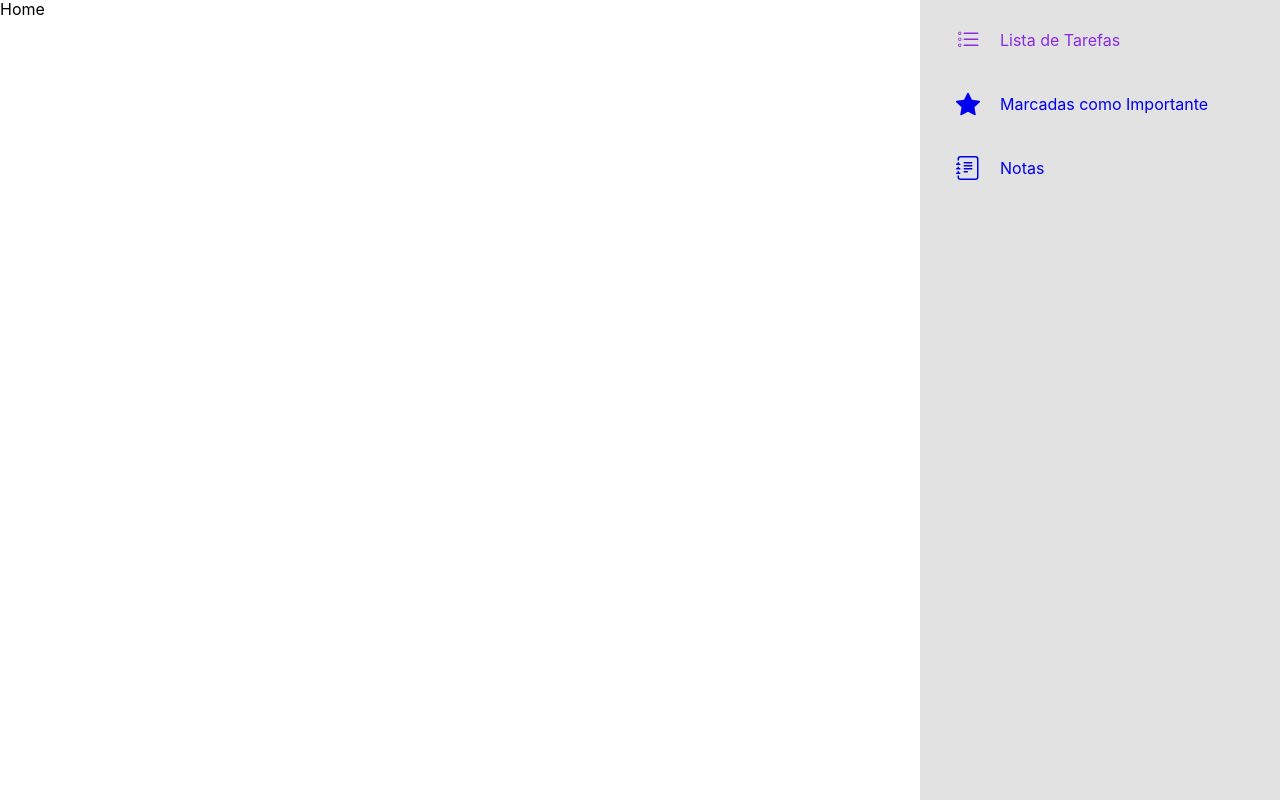
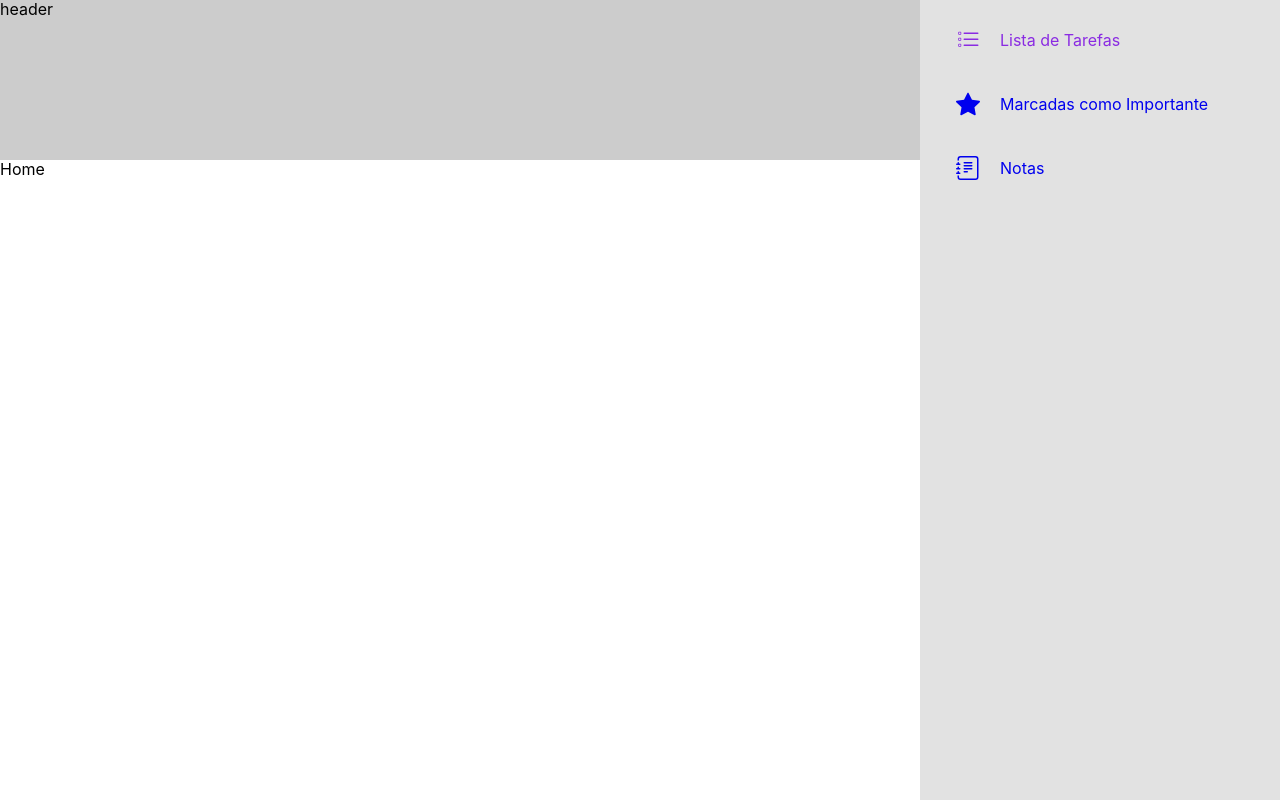
Before and after one commit to wendellwcl/ToDo-App, a React (Create React App) app: page / in a window 1280 px wide. Built offline with nearby package versions, Linux system fonts and the light colour scheme.

Commit message:
MainContainer e Header
estrutura inicial do conteudo principal = MainContainer, e do Header; reorganização dos demais componentes

```diff
--- a/src/App.js
+++ b/src/App.js
@@ -2,9 +2,8 @@
 import { HashRouter } from 'react-router-dom';
 
 //Components
-import AppRoutes from "./Components/MainComponents/AppRoutes";
 import AsideNav from "./Components/MainComponents/AsideNav";
-
+import MainContainer from './Components/MainComponents/MainContainer';
 
 function App() {
 
@@ -12,7 +11,7 @@
     <div id='app'>
       <HashRouter>
         <AsideNav />
-        <AppRoutes />
+        <MainContainer/>
       </HashRouter>
     </div>
   );
--- a/src/Components/MainComponents/AppRoutes/index.js
+++ b/src/Components/MainComponents/AppRoutes/index.js
@@ -1,8 +1,5 @@
 //Packages
 import { Routes, Route } from "react-router-dom";
-
-//Css
-import "./AppRoutes.css";
 
 //Pages
 import Home from '../../Pages/Home';
@@ -13,13 +10,11 @@
 const AppRoutes = () => {
 
     return(
-        <main>
-            <Routes>
-                <Route path="/" element={<Home/>} />
-                <Route path="/important" element={<Important/>} />
-                <Route path="/notes" element={<Notes/>} />
-            </Routes>
-        </main>
+        <Routes>
+            <Route path="/" element={<Home/>} />
+            <Route path="/important" element={<Important/>} />
+            <Route path="/notes" element={<Notes/>} />
+        </Routes>
     );
 
 };
--- /dev/null
+++ b/src/Components/MainComponents/Header/Header.css
@@ -0,0 +1,5 @@
+header{
+    width: 100%;
+    height: 160px;
+    background: rgba(0, 0, 0, 0.2);
+}
--- /dev/null
+++ b/src/Components/MainComponents/Header/index.js
@@ -0,0 +1,15 @@
+//Css
+import './Header.css';
+
+
+const Header = () => {
+
+    return(
+        <header>
+            header
+        </header>
+    );
+
+};
+
+export default Header;
--- a/src/Components/MainComponents/AppRoutes/AppRoutes.css
+++ b/src/Components/MainComponents/MainContainer/MainContainer.css
@@ -1,11 +1,11 @@
-main{
+#main-container{
     width: calc(100% - 64px);
     height: 100vh;
 }
 
 @media (min-width: 768px){
 
-    main{
+    #main-container{
         width: calc(100% - 360px);
     }
 
--- /dev/null
+++ b/src/Components/MainComponents/MainContainer/index.js
@@ -0,0 +1,21 @@
+//Css
+import './MainContainer.css';
+
+//Components
+import Header from "../Header";
+import AppRoutes from '../AppRoutes';
+
+const MainContainer = () => {
+
+    return(
+        <section id="main-container">
+            <Header/>
+            <main>
+                <AppRoutes/>
+            </main>
+        </section>
+    );
+
+};
+
+export default MainContainer;
```
